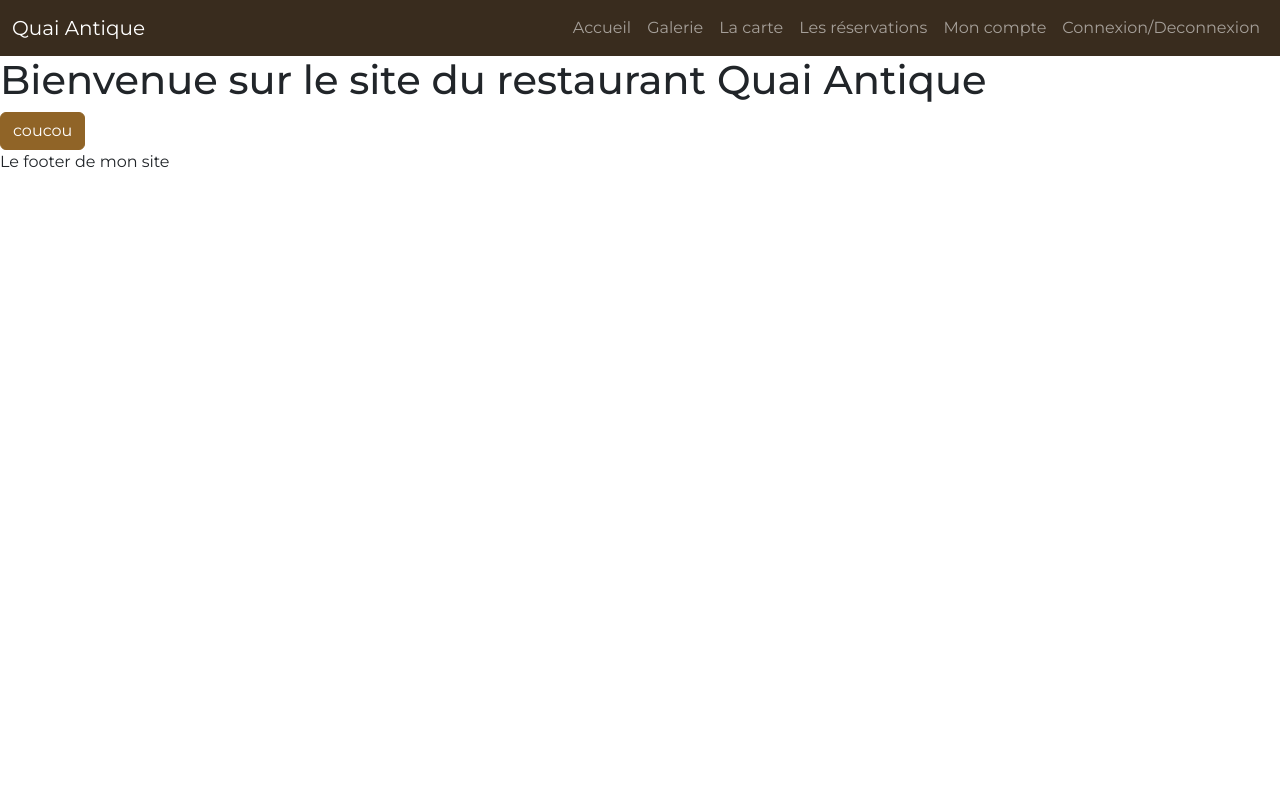
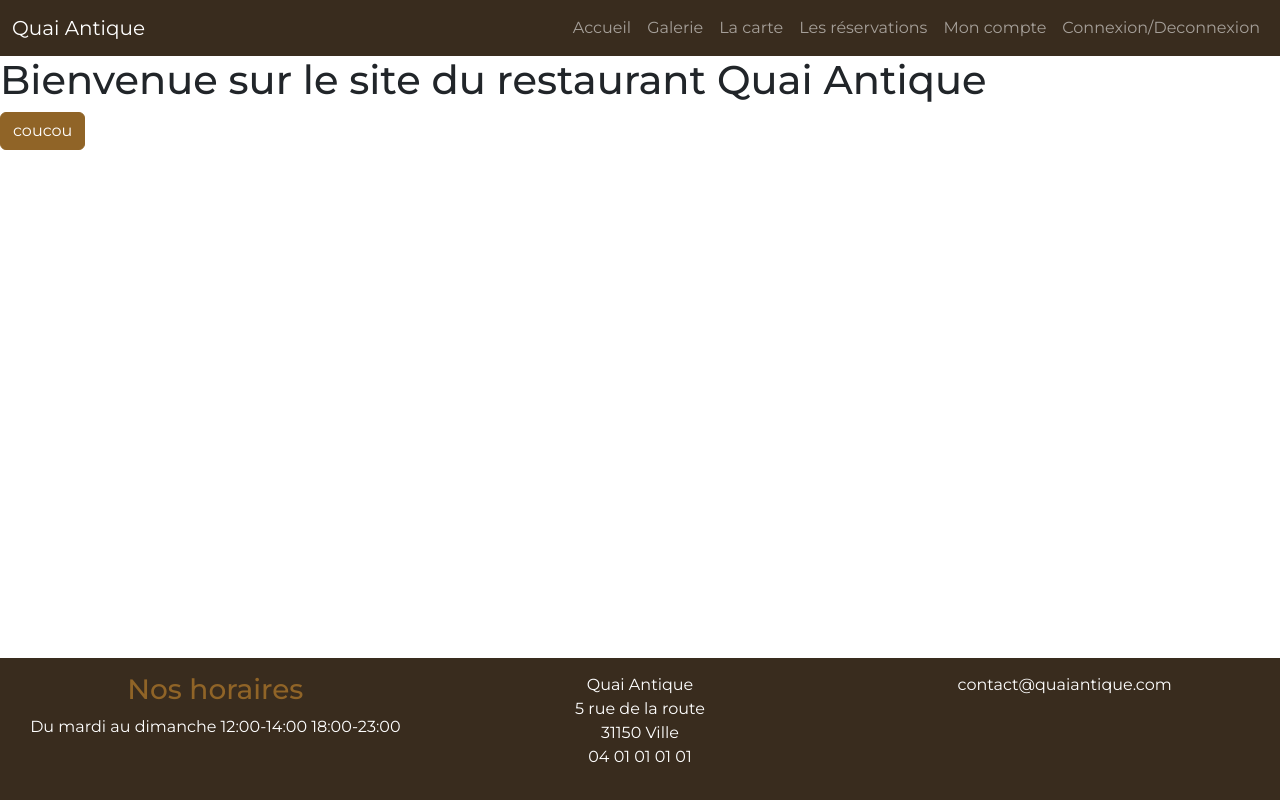
Before and after one commit to Horkii/quaiantique, a website with bundled scripts: page index.html in a window 1280 px wide. Built offline with nearby package versions, Linux system fonts and the light colour scheme; files whose address does not match are found by name; a web font is replaced by a local one.

Commit message:
footer add

```diff
--- a/index.html
+++ b/index.html
@@ -57,7 +57,26 @@
     <!-- le contenue de la page sera injectée ici-->
    </main>
 
-  <footer>Le footer de mon site</footer>
+  <footer>
+       <footer class="bg-dark text-white text-center footer">
+        <div class="row">
+            <div class="col-12 col-lg-4">
+                <h3 class="text-primary">Nos horaires</h3>
+                <p>Du mardi au dimanche  12:00-14:00  18:00-23:00</p>
+            </div>
+            <div class="col-6 col-lg-4">
+                <p>Quai Antique <br/>
+                    5 rue de la route <br/>
+                    31150 Ville <br/>
+                    04 01 01 01 01 <br/>
+                </p>
+            </div>
+            <div class="col-6 col-lg-4">
+                <p>contact@quaiantique.com</p>
+            </div>
+        </div>
+    </footer>
+  </footer>
 
  <script type="module" src="Routers/router.js"></script>
  <script src="node_modules/bootstrap/dist/js/bootstrap.bundle.min.js"></script>
--- a/scss/main.scss
+++ b/scss/main.scss
@@ -1,2 +1,18 @@
 @import url("node_modules/bootstrap-icons/font/bootstrap-icons.css");
 @import 'custom';
+
+html{
+    position: relative;
+    min-height: 100%;
+}
+
+footer.footer{
+    padding: 15px;
+    position: absolute;
+    bottom: 0;
+    width: 100%;
+}
+
+main{
+margin-bottom: 250px;
+}
```
Also changed, not shown: scss/main.css, 1 other file.
